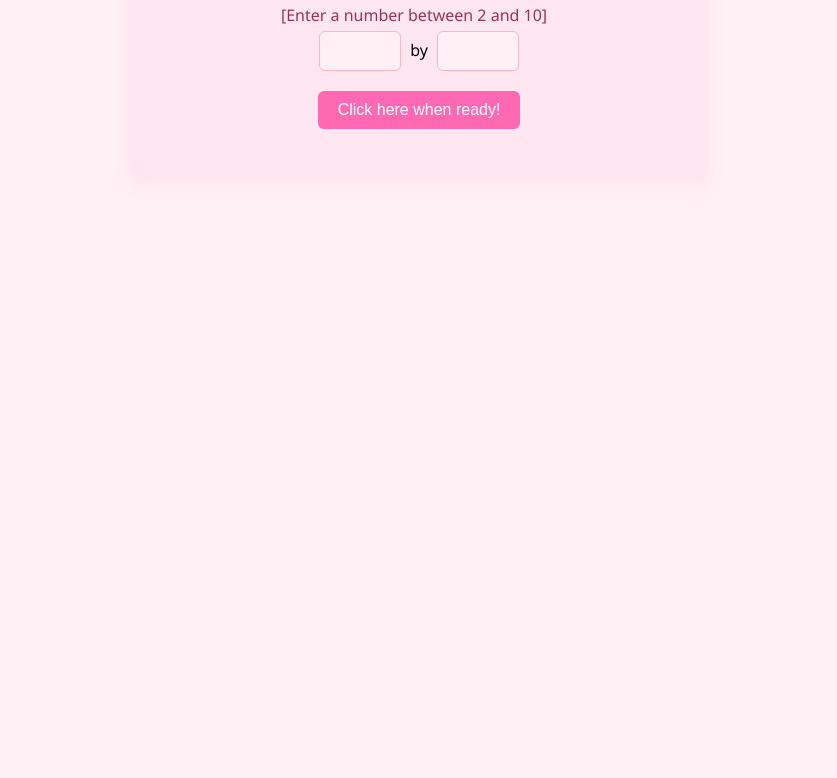
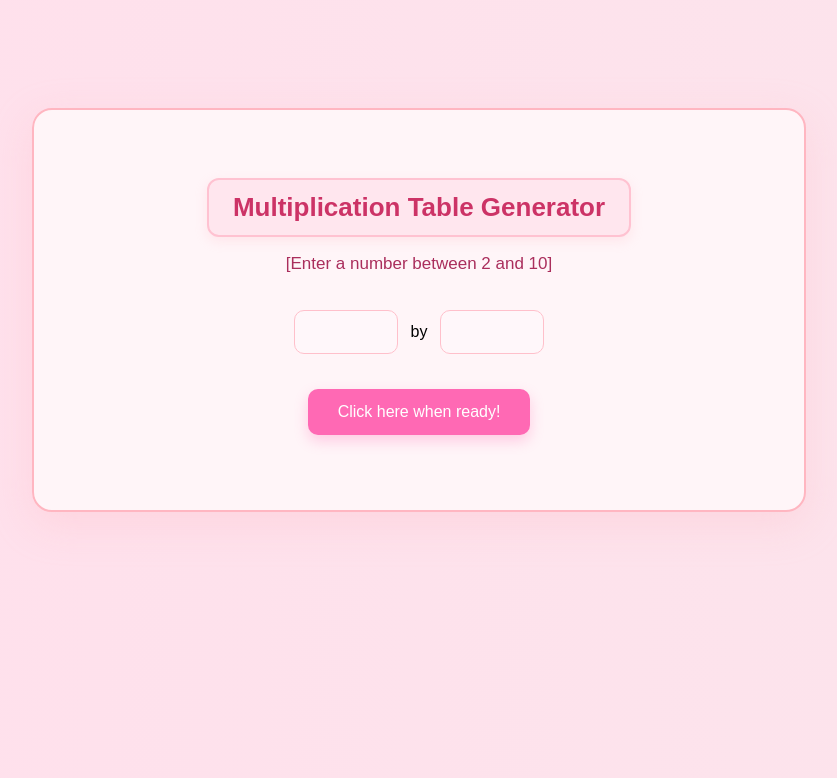
Before and after one commit to AshleyBhelRGalleto/Quarter4_FA2, a plain HTML site: page index.html in a window 1280 px wide. Shown: the part 158-936 px from the top of the page, without its empty margins (221-1058 px from the left). Before the commit the page ends 800 px from the top, so only its background shows below. Drawn offline with Linux system fonts and the light colour scheme.

Commit message:
Update styles.css

```diff
--- a/styles.css
+++ b/styles.css
@@ -1,74 +1,114 @@
     body {
-    font-family: 'Segoe UI', Tahoma, Geneva, Verdana, sans-serif;
-    background: #fff0f5;
+      font-family: 'Quicksand', sans-serif;
+      background: linear-gradient(to right, #ffe0ec, #fce4ec);
       display: flex;
       flex-direction: column;
       align-items: center;
-    padding: 40px 20px;
+      justify-content: center;
+      padding: 60px 20px;
+      min-height: 100vh;
     }
 
     .container {
-    background: #ffe6f0;
-    padding: 30px 40px;
+      background: #fff5f8;
+      padding: 50px 60px;
+      border-radius: 20px;
+      box-shadow: 0 12px 40px rgba(255, 182, 193, 0.3);
+      max-width: 650px;
+      width: 100%;
+      text-align: center;
+      border: 2px solid #ffb6c1;
+    }
+
+    .title-block {
+      display: flex;
+      flex-direction: column;
+      align-items: center;
+      margin-bottom: 20px;
+    }
+
+    h1 {
+      display: inline-block;
+      background-color: #ffe6ee;
+      padding: 12px 24px;
+      font-size: 26px;
+      font-weight: 700;
+      color: #cc3366;
       border-radius: 12px;
-    box-shadow: 0 8px 16px rgba(255, 192, 203, 0.2);
-    max-width: 500px;
-    width: 100%;
+      border: 2px solid #ffc2d1;
+      box-shadow: 0 4px 12px rgba(255, 192, 203, 0.3);
+    }
+
+    .subtitle {
+      margin-top: 8px;
+      font-size: 16px;
+      color: #b03a5b;
+    }
+
+    label {
+      font-size: 17px;
+      color: #aa2e5c;
+      margin-bottom: 8px;
+      display: block;
+    }
+
+    input[type="text"] {
+      padding: 12px 16px;
+      font-size: 16px;
+      width: 70px;
+      margin: 10px 8px;
+      border: 1px solid #ffc0cb;
+      border-radius: 10px;
+      background-color: #fff7fa;
+      transition: all 0.3s ease;
       text-align: center;
     }
 
-  h1 {
-    margin-bottom: 20px;
-    color: #cc3366;
-  }
-
-  label {
-    font-size: 16px;
-    margin-right: 10px;
-    color: #993355;
-  }
-
-  input[type="text"] {
-    padding: 10px;
-    font-size: 16px;
-    width: 60px;
-    margin: 5px;
-    border: 1px solid #ffb6c1;
-    border-radius: 6px;
-    background-color: #fff0f5;
+    input[type="text"]:focus {
+      outline: none;
+      box-shadow: 0 0 0 2px #ffc9da;
     }
 
     button {
-    margin-top: 15px;
-    padding: 10px 20px;
+      margin-top: 25px;
+      padding: 14px 30px;
       font-size: 16px;
       background-color: #ff69b4;
       color: white;
       border: none;
-    border-radius: 6px;
+      border-radius: 10px;
       cursor: pointer;
-    transition: background-color 0.3s ease;
+      transition: background-color 0.3s ease, transform 0.2s ease;
+      box-shadow: 0 6px 14px rgba(255, 105, 180, 0.3);
     }
 
     button:hover {
       background-color: #e75480;
+      transform: scale(1.03);
     }
 
     table {
-    margin-top: 25px;
+      margin-top: 30px;
       border-collapse: collapse;
       width: 100%;
+      border-radius: 12px;
+      overflow: hidden;
+      background-color: #fff5f8;
+      box-shadow: 0 8px 18px rgba(255, 182, 193, 0.3);
     }
 
     td {
-    border: 1px solid #ffb6c1;
-    padding: 10px;
+      border: 1px solid #ffc0cb;
+      padding: 14px;
       text-align: center;
-    background-color: #ffe6f0;
+      background-color: #fff0f5;
       font-weight: bold;
       color: #cc3366;
+      font-size: 16px;
     }
 
     #output {
-    margin-top: 20px;
+      margin-top: 25px;
+      color: #b03060;
+      font-size: 16px;
     }
```
Lines whose indentation alone changed are shown as unchanged.
